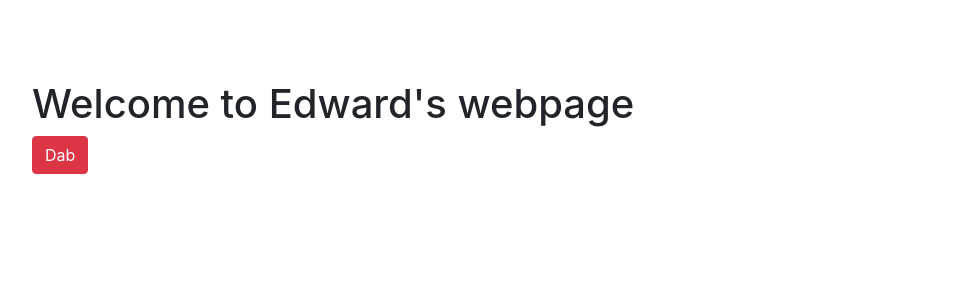
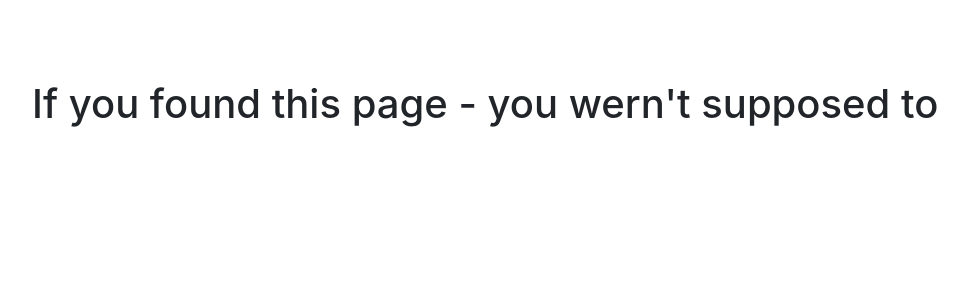
Before and after one commit to edwardzhang5/edwardzhang, a React (Create React App) app: page /aboutme in a window 1280 px wide. Shown: the top 300 px of the page, without its empty margins (48-1016 px from the left). Built offline with nearby package versions, Linux system fonts and the light colour scheme.

Commit message:
added router

```diff
--- a/src/App.js
+++ b/src/App.js
@@ -2,13 +2,16 @@ import React from 'react';
 import { BrowserRouter as Router, Route, Switch } from 'react-router-dom';
 import './App.css';
 
+// list of pages
 import homepage from './components/homepage';
+import aboutme from './components/aboutme';
 
 function App() {
   return (
       <Router>
           <Switch>
-              <Route path="/" component={homepage} />
+              <Route exact path="/" component={homepage} />
+              <Route path="/aboutme" component={aboutme}/>
           </Switch>
       </Router>
 
--- /dev/null
+++ b/src/components/aboutme.js
@@ -0,0 +1,18 @@
+import React, { Component } from 'react';
+import menubar from "./layout/menubar";
+
+class aboutme extends Component {
+    render() {
+        return (
+            <div>
+                <menubar />
+                <div style={{ marginLeft: "80px", marginTop: "80px" }}>
+                    <h1>If you found this page - you wern't supposed to</h1>
+            </div>
+
+             </div >
+
+            );
+    }
+}
+export default aboutme;
--- a/src/components/homepage.js
+++ b/src/components/homepage.js
@@ -1,13 +1,24 @@
 import React, { Component } from 'react';
-
+import 'bootstrap/dist/css/bootstrap.min.css';
+import { Link } from 'react-router-dom';
+import menubar from "./layout/menubar";
 
 class homepage extends Component {
     render() {
         return (
+            <div>
+            <menubar/>
             <div style={{ marginLeft: "80px", marginTop: "80px" } }>
                 <h1>Welcome to Edward's webpage</h1>
-                <button type="button" class="btn btn-danger">Dab</button>
-            </div>
+                    <Link to= "/aboutme">
+                        <button
+                            style={{ width: "400px", height:"300px" }}
+                            type="button"
+                            class="btn btn-danger">Dab</button>
+                    </Link>
+                </div>
+
+             </div>
 
             );
     }
--- /dev/null
+++ b/src/components/layout/menubar.js
@@ -0,0 +1,40 @@
+import React, { Component } from "react";
+
+class menubar extends Component {
+    render() {
+        return (
+            <nav class="navbar navbar-expand-lg navbar-light bg-light">
+                <a class="navbar-brand" href="#">Edward Zhang</a>
+                <button class="navbar-toggler" type="button" data-toggle="collapse" data-target="#navbarNavDropdown" aria-controls="navbarNavDropdown" aria-expanded="false" aria-label="Toggle navigation">
+                    <span class="navbar-toggler-icon"></span>
+                </button>
+                <div class="collapse navbar-collapse" id="navbarNavDropdown">
+                    <ul class="navbar-nav">
+                        <li class="nav-item active">
+                            <a class="nav-link" href="#">Home <span class="sr-only">(current)</span></a>
+                        </li>
+                        <li class="nav-item">
+                            <a class="nav-link" href="#">Features</a>
+                        </li>
+                        <li class="nav-item">
+                            <a class="nav-link" href="#">Pricing</a>
+                        </li>
+                        <li class="nav-item dropdown">
+                            <a class="nav-link dropdown-toggle" href="#" id="navbarDropdownMenuLink" data-toggle="dropdown" aria-haspopup="true" aria-expanded="false">
+                                Dropdown link
+        </a>
+                            <div class="dropdown-menu" aria-labelledby="navbarDropdownMenuLink">
+                                <a class="dropdown-item" href="#">Action</a>
+                                <a class="dropdown-item" href="#">Another action</a>
+                                <a class="dropdown-item" href="#">Something else here</a>
+                            </div>
+                        </li>
+                    </ul>
+                </div>
+            </nav>
+
+
+            );
+    }
+}
+export default menubar;
```
